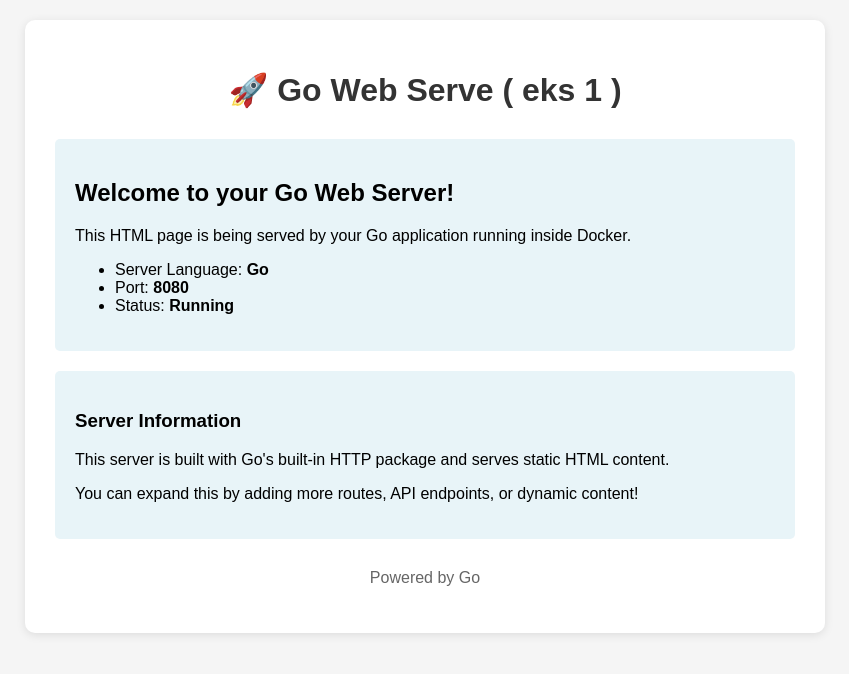
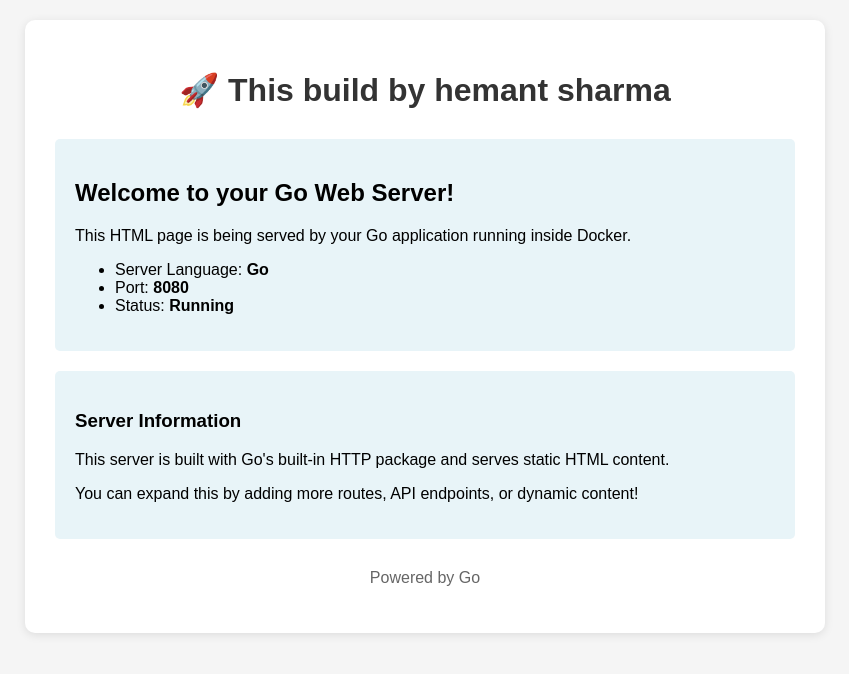
Before and after one commit to Hemant5harma/eks-application-1, a plain HTML site: page index.html in a window 1280 px wide. Shown: the whole page, without its empty margins (215-1064 px from the left). Drawn offline with Linux system fonts and the light colour scheme.

Commit message:
Update index.html

```diff
--- a/index.html
+++ b/index.html
@@ -38,7 +38,7 @@
 </head>
 <body>
     <div class="container">
-        <h1>🚀 Go Web Serve ( eks 1 )</h1>
+        <h1>🚀 This build by hemant sharma</h1>
         <div class="info">
             <h2>Welcome to your Go Web Server!</h2>
             <p>This HTML page is being served by your Go application running inside Docker.</p>
```
